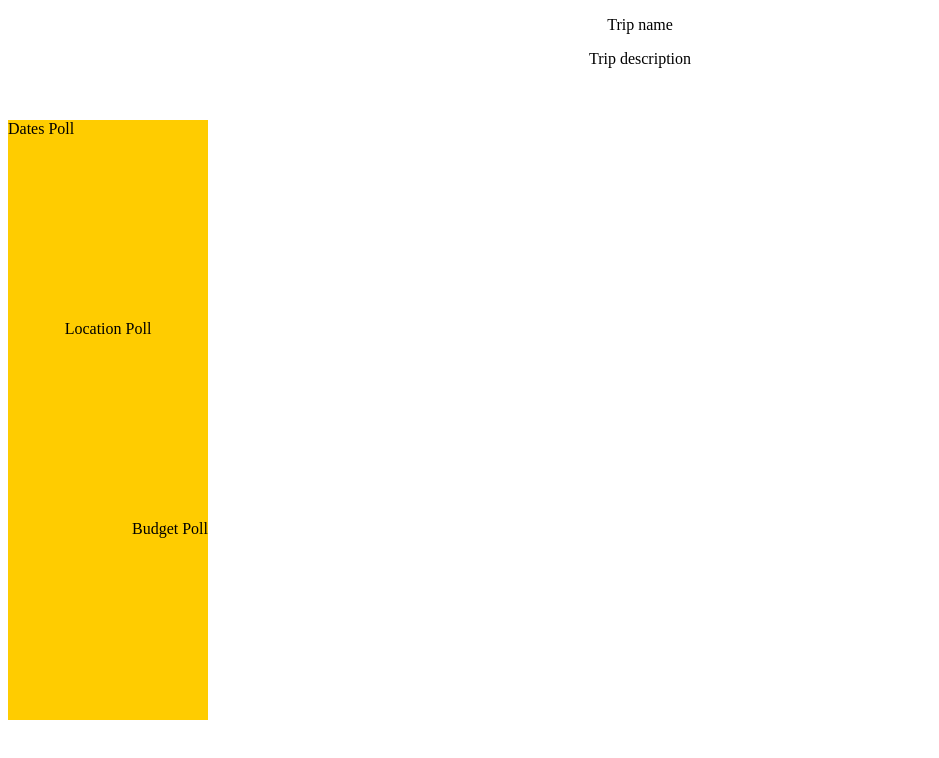
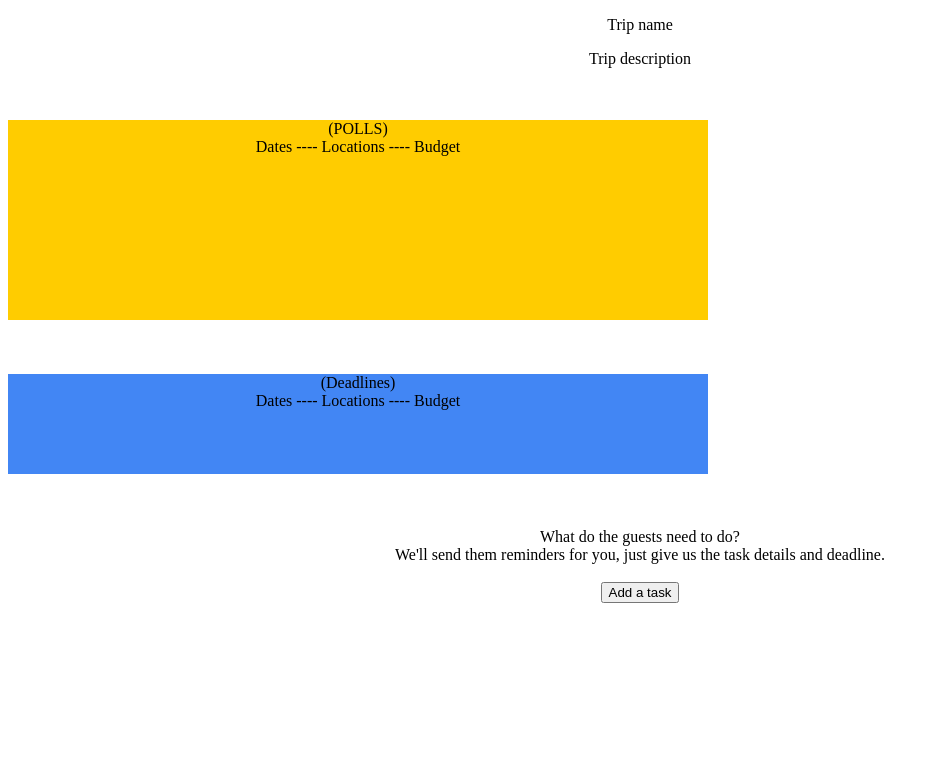
Before and after one commit to tdamant/planning, a website: page views/organiserTripHome.html in a window 1280 px wide. Shown: the whole page, without its empty margins (0-939 px from the left). Drawn offline with nearby package versions, Linux system fonts and the light colour scheme.

Commit message:
refactor

```diff
--- a/views/organiserTripHome.html
+++ b/views/organiserTripHome.html
@@ -12,20 +12,21 @@
     <p>Trip name</p>
     <p>Trip description</p><br><br>
 
-    <div align="left" style="width:200px;height:200px;background-color:#ffcc00;">
-      Dates Poll
+    <div style="width:700px;height:200px;background-color:#ffcc00;">
+     (POLLS) <br> <span> Dates ---- Locations ---- Budget </span>
     </div>
 
-    <div style="width:200px;height:200px;background-color:#ffcc00;" >
-      Location Poll
+    <br><br><br>
+
+    <div style="width:700px;height:100px;background-color:#4286f4;">
+     (Deadlines) <br> <span> Dates ---- Locations ---- Budget </span>
     </div>
 
-    <div align="right" style="width:200px;height:200px;background-color:#ffcc00;">
-      Budget Poll
-    </div>
+    <br><br><br>
 
-    <br><br><br><br>
-
+    What do the guests need to do? <br>
+    We'll send them reminders for you, just give us the task details and deadline. <br><br>
+    <button id="addStage">Add a task</button>
 
   </body>
 </html>
```
